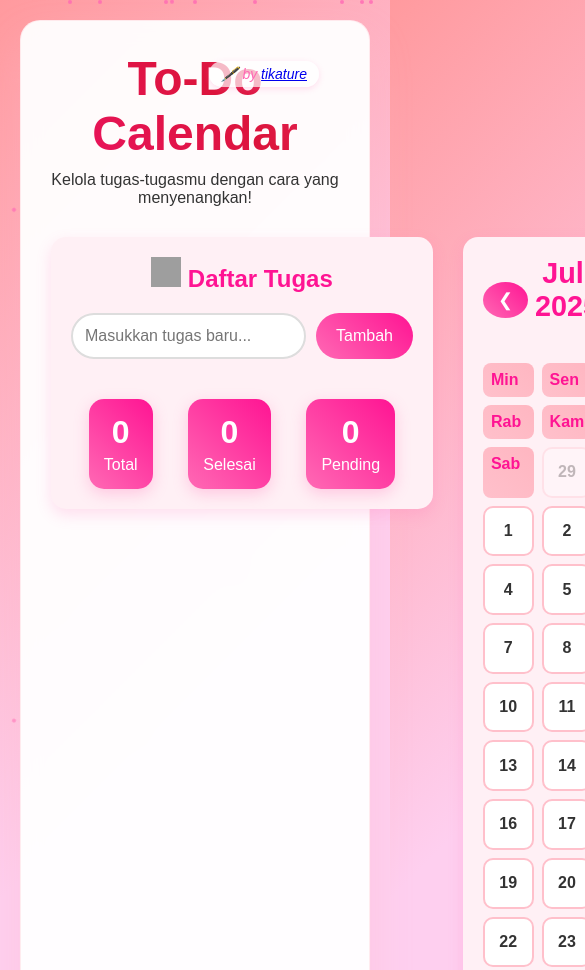
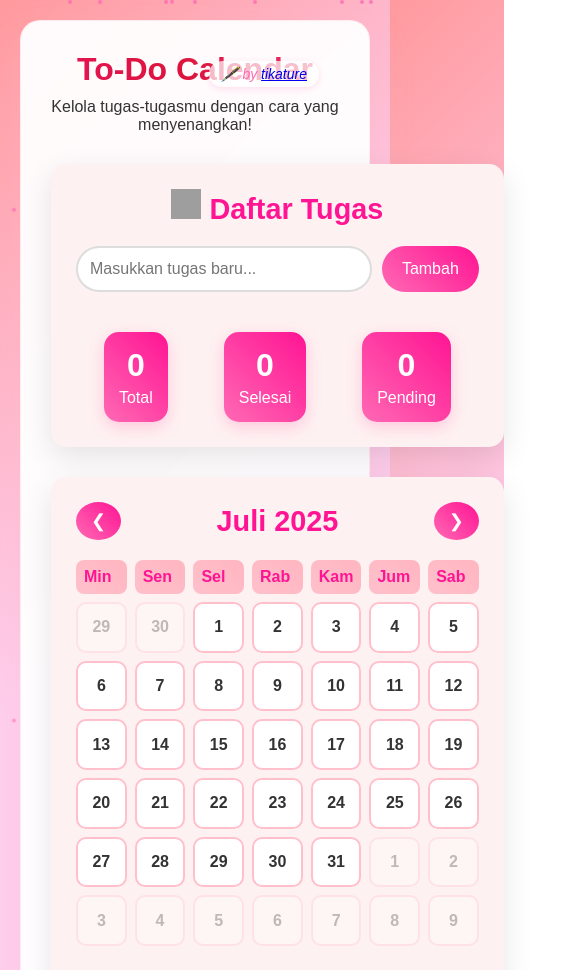
Before and after one commit to tikature/To-Do_Calendar, a plain HTML site: page index.html in a window 390 px wide. Shown: the top 970 px of the page, 585 px wide, since content can reach past the window. Drawn offline with Linux system fonts and the light colour scheme; grey boxes are pictures that could not be loaded.

Commit message:
Update Content

```diff
--- a/style.css
+++ b/style.css
@@ -1,3 +1,23 @@
+.author-sign {
+    position: absolute;
+    top: 10px;
+    right: 20px;
+    font-size: 14px;
+    color: #ff69b4;
+    font-style: italic;
+    font-weight: 500;
+    background-color: rgba(255, 255, 255, 0.7);
+    padding: 5px 12px;
+    border-radius: 15px;
+    box-shadow: 0 2px 6px rgba(255, 105, 180, 0.2);
+    transition: transform 0.3s ease;
+}
+
+.author-sign:hover {
+    transform: scale(1.05);
+    background-color: #fff0f5;
+}
+
 * {
     margin: 0;
     padding: 0;
@@ -41,26 +61,6 @@ body {
     margin-bottom: 10px;
 }
 
-.author-sign {
-    position: absolute;
-    top: 10px;
-    right: 20px;
-    font-size: 14px;
-    color: #ff69b4;
-    font-style: italic;
-    font-weight: 500;
-    background-color: rgba(255, 255, 255, 0.7);
-    padding: 5px 12px;
-    border-radius: 15px;
-    box-shadow: 0 2px 6px rgba(255, 105, 180, 0.2);
-    transition: transform 0.3s ease;
-}
-
-.author-sign:hover {
-    transform: scale(1.05);
-    background-color: #fff0f5;
-}
-
 @keyframes gradientShift {
 
     0%,
@@ -78,21 +78,20 @@ body {
     grid-template-columns: 1fr 1fr;
     gap: 30px;
     align-items: start;
-
 }
 
 .todo-section {
-    flex: 1 1 480px;
-    background: #fff0f5;
-    padding: 20px;
+    background: rgb(254, 241, 241);
+    padding: 25px;
     border-radius: 15px;
-    box-shadow: 0 6px 15px rgba(255, 105, 180, 0.2);
+    box-shadow: 0 10px 30px rgba(0, 0, 0, 0.1);
 }
 
 .todo-section h2 {
     color: #ff1493;
+    margin-bottom: 20px;
+    font-size: 1.8em;
     text-align: center;
-    margin-bottom: 20px;
 }
 
 .todo-input {
@@ -203,19 +202,12 @@ body {
     transform: scale(1.1);
 }
 
+.calendar-section {
+    background: rgb(254, 241, 241);
 
-.calendar-section {
-    flex: 1 1 480px;
-    background: #fff0f5;
-    padding: 20px;
+    padding: 25px;
     border-radius: 15px;
-    box-shadow: 0 6px 15px rgba(255, 105, 180, 0.2);
-}
-
-.calendar-section h2 {
-    color: #ff1493;
-    text-align: center;
-    margin-bottom: 20px;
+    box-shadow: 0 10px 30px rgba(0, 0, 0, 0.1);
 }
 
 .calendar-header {
@@ -234,7 +226,7 @@ body {
     background: linear-gradient(45deg, #ff69b4, #ff1493);
     color: white;
     border: none;
-    padding: 7px 15px;
+    padding: 8px 15px;
     border-radius: 50%;
     cursor: pointer;
     font-size: 18px;
@@ -288,7 +280,7 @@ body {
     position: absolute;
     top: -10px;
     right: -5px;
-    font-size: 25px;
+    font-size: 30px;
     animation: bounce 2s infinite;
 }
 
@@ -388,8 +380,12 @@ body {
     }
 }
 
-@media (max-width: 480px) {
-    .calendar-grid {
-        grid-template-columns: repeat(3, 1fr);
+@media (max-width: 768px) {
+    .main-content {
+        grid-template-columns: 1fr;
+    }
+
+    .header h1 {
+        font-size: 2em;
     }
 }
```
